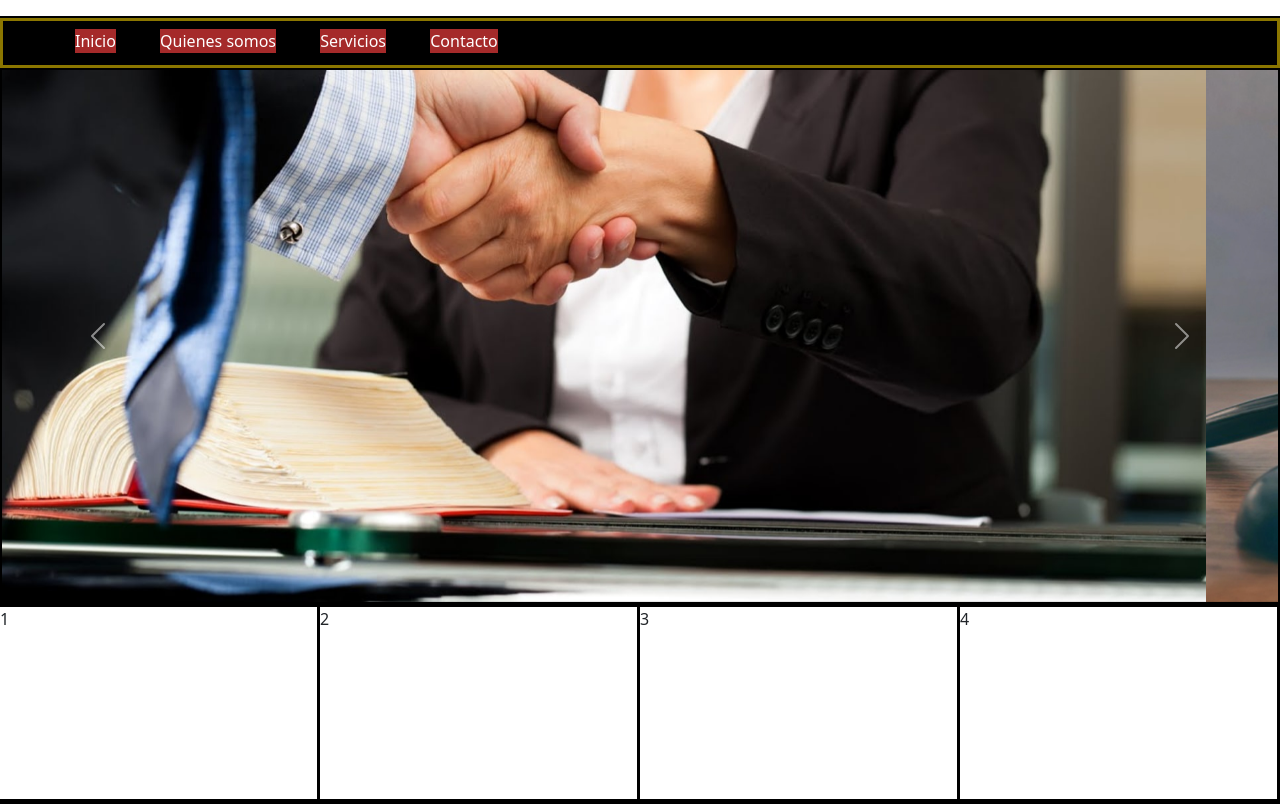
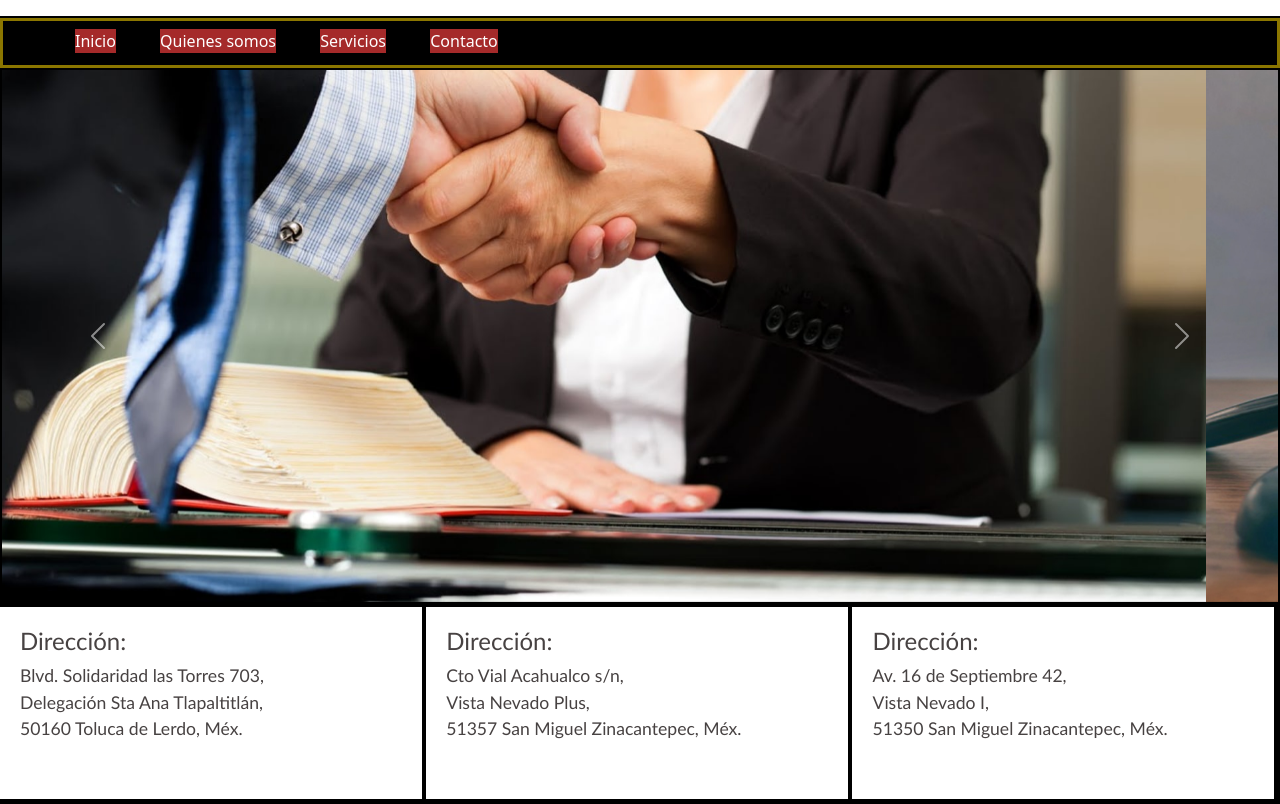
Before and after one commit to LDPoblette/ProyectoM1, a plain HTML site: page index.html in a window 1280 px wide. Shown: the part 182-986 px from the top of the page. Drawn offline with nearby package versions, Linux system fonts and the light colour scheme.

Commit message:
Se agrega footer con direcciones

```diff
--- a/index.html
+++ b/index.html
@@ -59,10 +59,38 @@
     </main>
 
     <footer class="contact">
-      <div>1</div>
-      <div>2</div>
-      <div>3</div>
-      <div>4</div>
+      <div>
+        <h4>
+          Dirección:
+        </h4>
+        <p>
+          Blvd. Solidaridad las Torres 703, <br>
+          Delegación Sta Ana Tlapaltitlán, <br>
+          50160 Toluca de Lerdo, Méx.
+        </p>
+      </div>
+
+      <div>
+        <h4>
+          Dirección:
+        </h4>
+        <p>
+          Cto Vial Acahualco s/n, <br>
+          Vista Nevado Plus, <br>
+          51357 San Miguel Zinacantepec, Méx.
+        </p>
+      </div>
+
+      <div>
+        <h4>
+          Dirección:
+        </h4>
+        <p>
+          Av. 16 de Septiembre 42, <br>
+          Vista Nevado I, <br>
+          51350 San Miguel Zinacantepec, Méx.
+        </p>
+      </div>
     </footer>
 
     <script src="https://cdn.jsdelivr.net/npm/bootstrap@5.1.3/dist/js/bootstrap.bundle.min.js"
--- a/styles.css
+++ b/styles.css
@@ -56,7 +56,7 @@ main{
     padding: 3px 0 5px;
 
     display: grid;
-    grid-template-columns: repeat(4, 25%);
+    grid-template-columns: repeat(4, 33.3%);
 
     background-color: black;
 }
@@ -64,4 +64,9 @@ main{
 .contact div{
     width: 99%;
     background-color: white;
+
+    padding: 20px;
+    font-family: 'Gill Sans', 'Gill Sans MT', Calibri, 'Trebuchet MS', sans-serif;
+    font-size: 1.1em;
+    color: rgb(71, 66, 66);
 }
```
